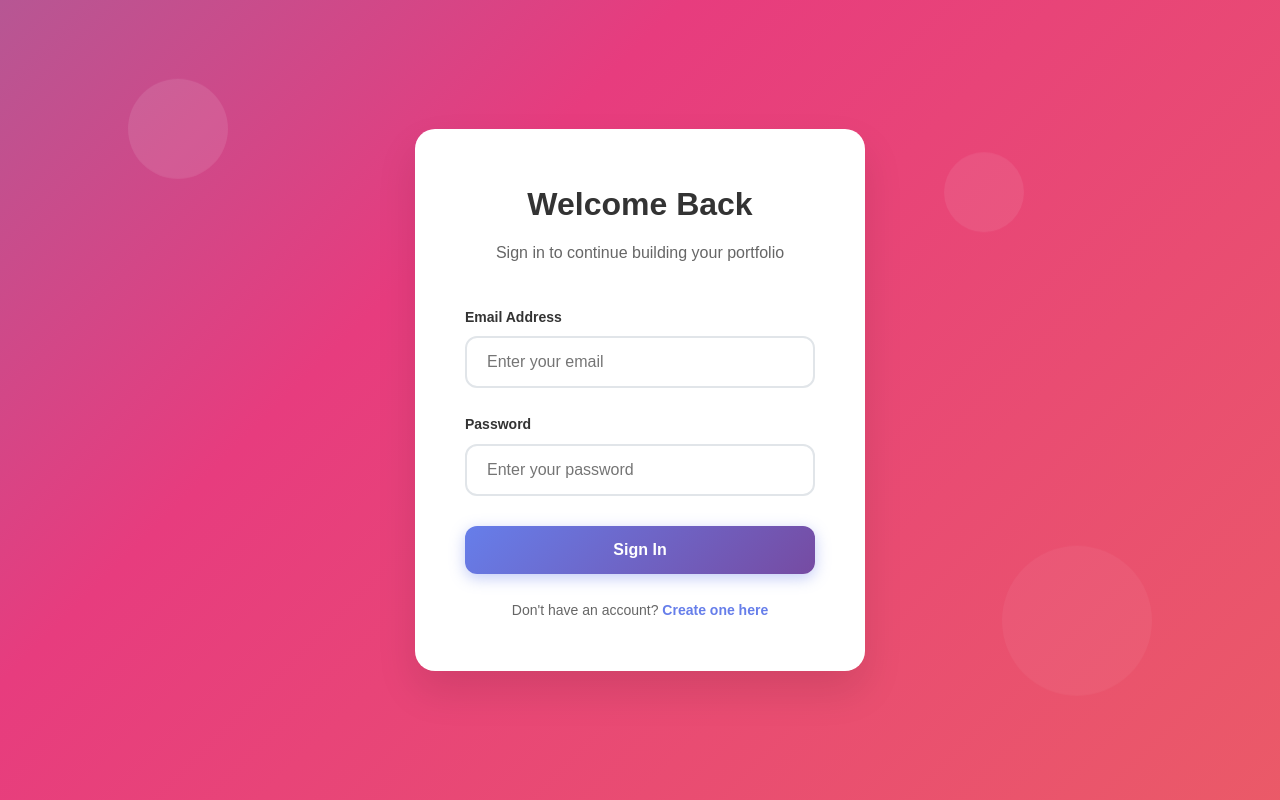
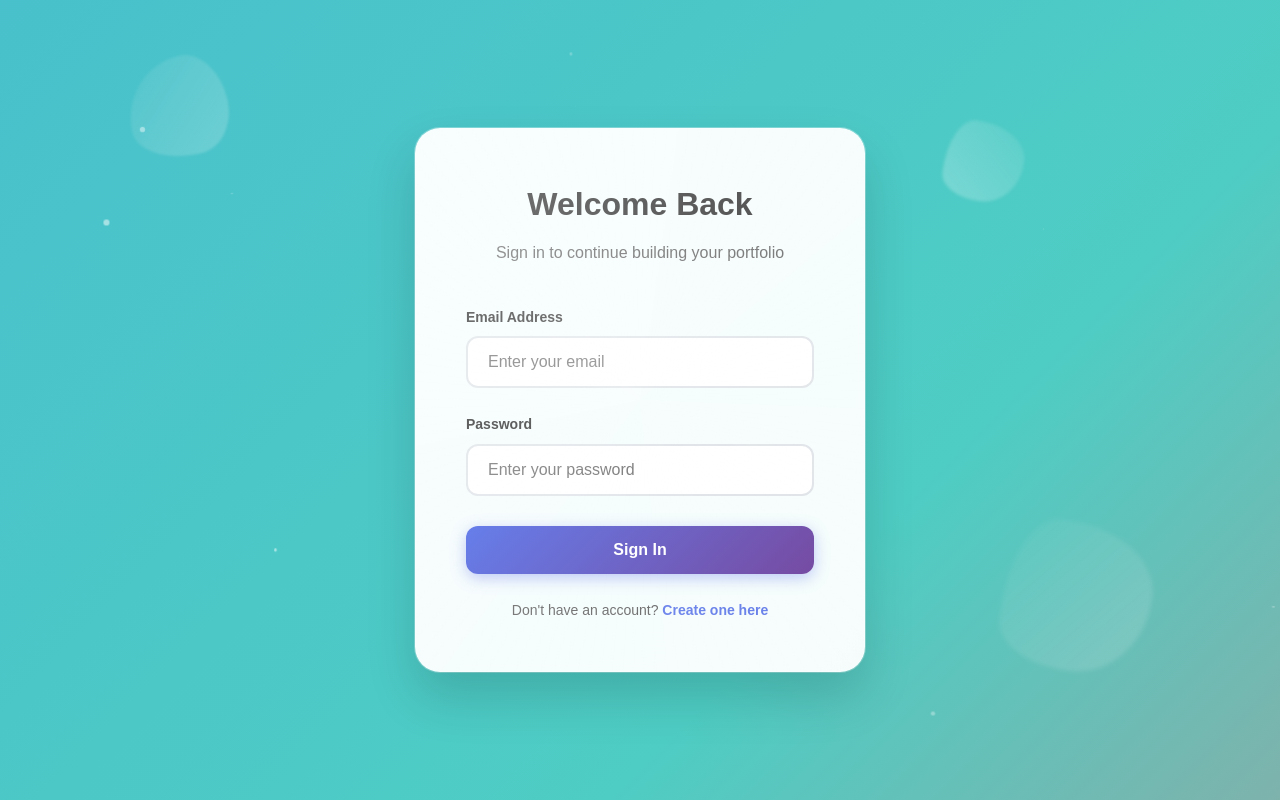
Before and after one commit to DharshiniVadivel18/Portfolio_Builder, a React (Create React App) app in the folder personal-portfolio-builder-master/client/: page /login in a window 1280 px wide. Built offline with nearby package versions, Linux system fonts and the light colour scheme.

Commit message:
Enhanced backgrounds with advanced morphing animations, glassmorphism effects, and dynamic particles

```diff
--- a/personal-portfolio-builder-master/client/src/components/Builder.jsx
+++ b/personal-portfolio-builder-master/client/src/components/Builder.jsx
@@ -532,23 +532,24 @@ const Builder = () => {
   return (
     <div style={{
       minHeight: '100vh',
-      background: 'linear-gradient(-45deg, #667eea, #764ba2, #f093fb, #f5576c)',
-      backgroundSize: '400% 400%',
-      animation: 'gradientShift 20s ease infinite',
+      background: 'linear-gradient(-45deg, #667eea, #764ba2, #f093fb, #f5576c, #4facfe, #00f2fe)',
+      backgroundSize: '600% 600%',
+      animation: 'gradientWave 25s ease infinite',
       padding: '20px',
       position: 'relative',
       overflow: 'hidden'
     }}>
-      {/* Animated background elements */}
+      {/* Advanced animated background elements */}
       <div style={{
         position: 'absolute',
         top: '5%',
         left: '5%',
         width: '200px',
         height: '200px',
-        background: 'rgba(255,255,255,0.05)',
-        borderRadius: '50%',
-        animation: 'float 10s ease-in-out infinite'
+        background: 'linear-gradient(45deg, rgba(255,255,255,0.1), rgba(255,255,255,0.02))',
+        borderRadius: '63% 37% 54% 46% / 55% 48% 52% 45%',
+        animation: 'morphFloat 15s ease-in-out infinite',
+        filter: 'blur(2px)'
       }}></div>
       <div style={{
         position: 'absolute',
@@ -556,9 +557,10 @@ const Builder = () => {
         right: '5%',
         width: '300px',
         height: '300px',
-        background: 'rgba(255,255,255,0.03)',
-        borderRadius: '50%',
-        animation: 'float 12s ease-in-out infinite reverse'
+        background: 'linear-gradient(135deg, rgba(255,255,255,0.08), rgba(255,255,255,0.01))',
+        borderRadius: '38% 62% 63% 37% / 70% 33% 67% 30%',
+        animation: 'morphFloat 18s ease-in-out infinite reverse',
+        filter: 'blur(3px)'
       }}></div>
       <div style={{
         position: 'absolute',
@@ -566,20 +568,55 @@ const Builder = () => {
         left: '70%',
         width: '150px',
         height: '150px',
-        background: 'rgba(255,255,255,0.04)',
-        borderRadius: '50%',
-        animation: 'float 8s ease-in-out infinite'
+        background: 'linear-gradient(225deg, rgba(255,255,255,0.12), rgba(255,255,255,0.03))',
+        borderRadius: '49% 51% 52% 48% / 68% 34% 66% 32%',
+        animation: 'morphFloat 12s ease-in-out infinite',
+        filter: 'blur(1.5px)'
       }}></div>
+      {/* Floating geometric shapes */}
+      {[...Array(20)].map((_, i) => (
+        <div key={i} style={{
+          position: 'absolute',
+          top: `${Math.random() * 100}%`,
+          left: `${Math.random() * 100}%`,
+          width: `${Math.random() * 8 + 3}px`,
+          height: `${Math.random() * 8 + 3}px`,
+          background: `rgba(255,255,255,${Math.random() * 0.6 + 0.2})`,
+          borderRadius: Math.random() > 0.5 ? '50%' : '20%',
+          animation: `sparkle ${Math.random() * 4 + 3}s linear infinite`,
+          animationDelay: `${Math.random() * 3}s`
+        }}></div>
+      ))}
 
       <style>{`
-        @keyframes gradientShift {
+        @keyframes gradientWave {
           0% { background-position: 0% 50%; }
-          50% { background-position: 100% 50%; }
+          25% { background-position: 100% 50%; }
+          50% { background-position: 100% 100%; }
+          75% { background-position: 0% 100%; }
           100% { background-position: 0% 50%; }
         }
-        @keyframes float {
-          0%, 100% { transform: translateY(0px) rotate(0deg); }
-          50% { transform: translateY(-30px) rotate(180deg); }
+        @keyframes morphFloat {
+          0%, 100% {
+            transform: translateY(0px) rotate(0deg) scale(1);
+            border-radius: 63% 37% 54% 46% / 55% 48% 52% 45%;
+          }
+          25% {
+            transform: translateY(-30px) rotate(90deg) scale(1.1);
+            border-radius: 40% 60% 60% 40% / 70% 30% 70% 30%;
+          }
+          50% {
+            transform: translateY(-60px) rotate(180deg) scale(0.9);
+            border-radius: 20% 80% 30% 70% / 50% 60% 40% 50%;
+          }
+          75% {
+            transform: translateY(-30px) rotate(270deg) scale(1.05);
+            border-radius: 60% 40% 80% 20% / 30% 70% 30% 70%;
+          }
+        }
+        @keyframes sparkle {
+          0%, 100% { opacity: 0; transform: scale(0) rotate(0deg); }
+          50% { opacity: 1; transform: scale(1) rotate(180deg); }
         }
       `}</style>
       {/* Header */}
--- a/personal-portfolio-builder-master/client/src/components/Login.jsx
+++ b/personal-portfolio-builder-master/client/src/components/Login.jsx
@@ -32,23 +32,24 @@ const Login = () => {
       display: 'flex',
       alignItems: 'center',
       justifyContent: 'center',
-      background: 'linear-gradient(-45deg, #ee7752, #e73c7e, #23a6d5, #23d5ab)',
-      backgroundSize: '400% 400%',
-      animation: 'gradientShift 15s ease infinite',
+      background: 'linear-gradient(-45deg, #ff6b6b, #4ecdc4, #45b7d1, #96ceb4, #feca57, #ff9ff3)',
+      backgroundSize: '600% 600%',
+      animation: 'gradientWave 20s ease infinite',
       padding: '20px',
       position: 'relative',
       overflow: 'hidden'
     }}>
-      {/* Floating shapes */}
+      {/* Animated geometric shapes */}
       <div style={{
         position: 'absolute',
         top: '10%',
         left: '10%',
         width: '100px',
         height: '100px',
-        background: 'rgba(255,255,255,0.1)',
-        borderRadius: '50%',
-        animation: 'float 6s ease-in-out infinite'
+        background: 'linear-gradient(45deg, rgba(255,255,255,0.2), rgba(255,255,255,0.05))',
+        borderRadius: '30% 70% 70% 30% / 30% 30% 70% 70%',
+        animation: 'morphFloat 8s ease-in-out infinite',
+        filter: 'blur(1px)'
       }}></div>
       <div style={{
         position: 'absolute',
@@ -56,9 +57,10 @@ const Login = () => {
         right: '10%',
         width: '150px',
         height: '150px',
-        background: 'rgba(255,255,255,0.05)',
-        borderRadius: '50%',
-        animation: 'float 8s ease-in-out infinite reverse'
+        background: 'linear-gradient(135deg, rgba(255,255,255,0.15), rgba(255,255,255,0.03))',
+        borderRadius: '60% 40% 30% 70% / 60% 30% 70% 40%',
+        animation: 'morphFloat 12s ease-in-out infinite reverse',
+        filter: 'blur(2px)'
       }}></div>
       <div style={{
         position: 'absolute',
@@ -66,19 +68,48 @@ const Login = () => {
         right: '20%',
         width: '80px',
         height: '80px',
-        background: 'rgba(255,255,255,0.08)',
-        borderRadius: '50%',
-        animation: 'float 7s ease-in-out infinite'
+        background: 'linear-gradient(225deg, rgba(255,255,255,0.25), rgba(255,255,255,0.08))',
+        borderRadius: '40% 60% 60% 40% / 60% 30% 70% 40%',
+        animation: 'morphFloat 10s ease-in-out infinite',
+        filter: 'blur(1.5px)'
       }}></div>
+      {/* Floating particles */}
+      {[...Array(15)].map((_, i) => (
+        <div key={i} style={{
+          position: 'absolute',
+          top: `${Math.random() * 100}%`,
+          left: `${Math.random() * 100}%`,
+          width: `${Math.random() * 6 + 2}px`,
+          height: `${Math.random() * 6 + 2}px`,
+          background: 'rgba(255,255,255,0.6)',
+          borderRadius: '50%',
+          animation: `sparkle ${Math.random() * 3 + 2}s linear infinite`,
+          animationDelay: `${Math.random() * 2}s`
+        }}></div>
+      ))}
       <div style={{
-        background: 'white',
+        background: 'rgba(255,255,255,0.95)',
         padding: '50px',
-        borderRadius: '20px',
-        boxShadow: '0 20px 40px rgba(0,0,0,0.1)',
+        borderRadius: '25px',
+        boxShadow: '0 25px 50px rgba(0,0,0,0.15), 0 0 0 1px rgba(255,255,255,0.3)',
         width: '100%',
         maxWidth: '450px',
-        backdropFilter: 'blur(10px)'
+        backdropFilter: 'blur(20px)',
+        border: '1px solid rgba(255,255,255,0.2)',
+        position: 'relative',
+        overflow: 'hidden'
       }}>
+        {/* Card glow effect */}
+        <div style={{
+          position: 'absolute',
+          top: '-50%',
+          left: '-50%',
+          width: '200%',
+          height: '200%',
+          background: 'conic-gradient(from 0deg, transparent, rgba(255,255,255,0.3), transparent)',
+          animation: 'cardGlow 4s linear infinite',
+          pointerEvents: 'none'
+        }}></div>
         <div style={{ textAlign: 'center', marginBottom: '40px' }}>
           <h2 style={{ color: '#333', fontSize: '32px', fontWeight: '700', marginBottom: '10px' }}>Welcome Back</h2>
           <p style={{ color: '#666', fontSize: '16px' }}>Sign in to continue building your portfolio</p>
@@ -218,14 +249,38 @@ const Login = () => {
           0% { transform: rotate(0deg); }
           100% { transform: rotate(360deg); }
         }
-        @keyframes gradientShift {
+        @keyframes gradientWave {
           0% { background-position: 0% 50%; }
-          50% { background-position: 100% 50%; }
+          25% { background-position: 100% 50%; }
+          50% { background-position: 100% 100%; }
+          75% { background-position: 0% 100%; }
           100% { background-position: 0% 50%; }
         }
-        @keyframes float {
-          0%, 100% { transform: translateY(0px); }
-          50% { transform: translateY(-20px); }
+        @keyframes morphFloat {
+          0%, 100% {
+            transform: translateY(0px) rotate(0deg);
+            border-radius: 30% 70% 70% 30% / 30% 30% 70% 70%;
+          }
+          25% {
+            transform: translateY(-20px) rotate(90deg);
+            border-radius: 58% 42% 75% 25% / 76% 46% 54% 24%;
+          }
+          50% {
+            transform: translateY(-40px) rotate(180deg);
+            border-radius: 50% 50% 33% 67% / 55% 27% 73% 45%;
+          }
+          75% {
+            transform: translateY(-20px) rotate(270deg);
+            border-radius: 33% 67% 58% 42% / 63% 68% 32% 37%;
+          }
+        }
+        @keyframes sparkle {
+          0%, 100% { opacity: 0; transform: scale(0); }
+          50% { opacity: 1; transform: scale(1); }
+        }
+        @keyframes cardGlow {
+          0% { transform: rotate(0deg); }
+          100% { transform: rotate(360deg); }
         }
       `}</style>
     </div>
```
Also changed, not shown: personal-portfolio-builder-master/client/src/components/Home.jsx (+58 -31 lines).
